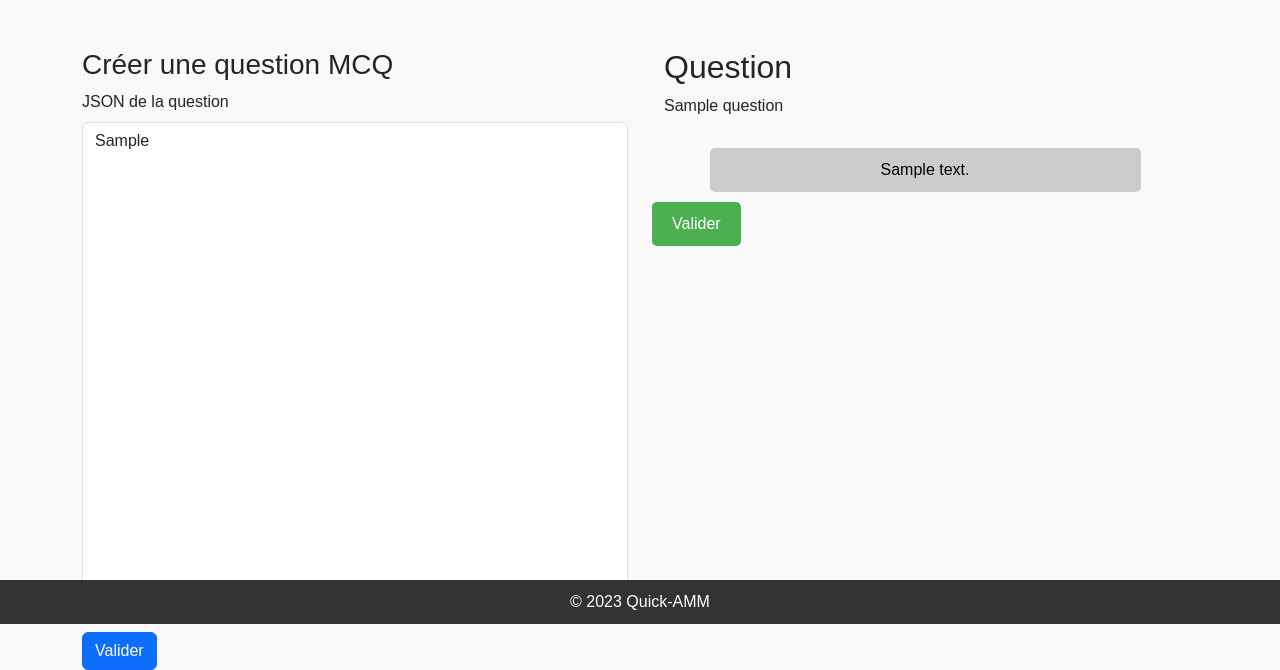
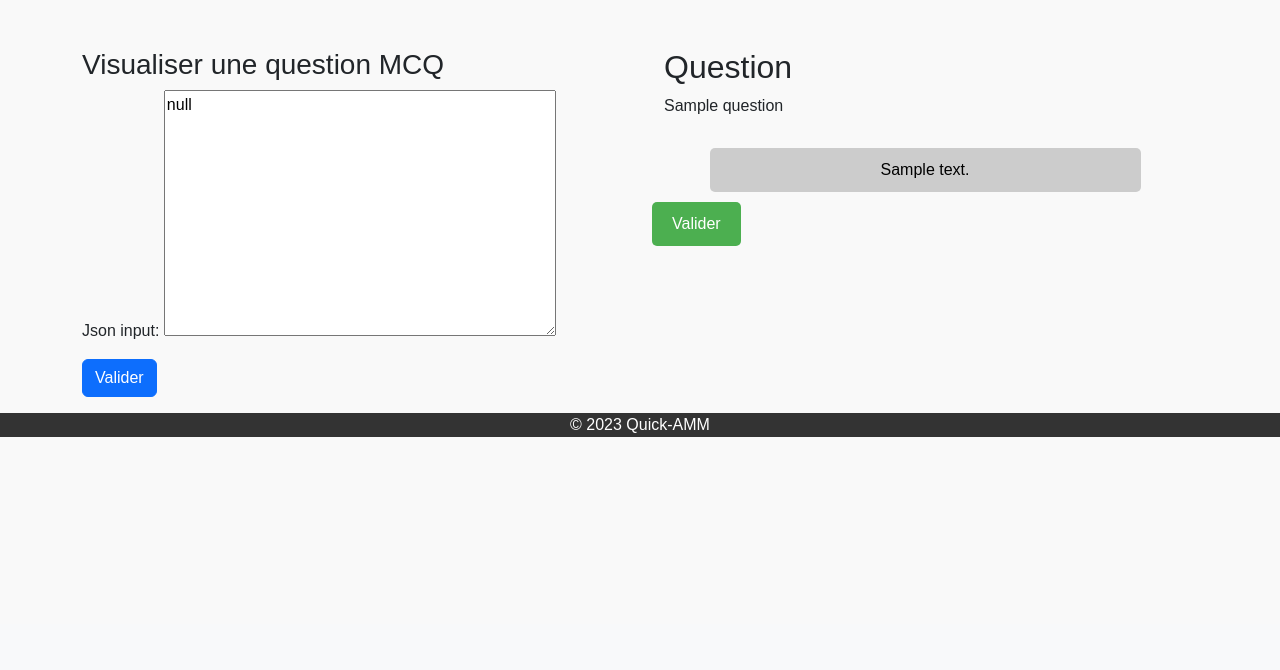
Before and after one commit to Renaud-D-Harreville/quickamm, a Django app: template src/django_apps/qcm/templates/qcm/mcq-viewer.html in a window 1280 px wide. Shown: the part 176-846 px from the top of the page. After the commit the page ends 613 px from the top, so only its background shows below. Run offline with Django 4.2, Linux system fonts and the light colour scheme; tables that the repository leaves empty hold one stand-in row (values such as "Sample post"); the template is opened without the code that fills it: values that come from a table or form of the project are taken from there, most other values are stand-ins (such as "Sample title", 1, 10 or a date in 2020); parts of the project's set-up code (start-up, migrations or seed data) failed here and were passed over.

Commit message:
Adding a view for visualize an mcq question

```diff
--- a/requirements.txt
+++ b/requirements.txt
@@ -1,5 +1,4 @@
 pydantic
-# pillow
-# opencv-python
+markdown
 django
 numpy
--- a/src/django_apps/qcm/templates/qcm/base.html
+++ b/src/django_apps/qcm/templates/qcm/base.html
@@ -42,6 +42,8 @@
       !!!! Here is the body section !!!!
   -->
 {% endblock %}
+<p></p>
+<p></p>
 <footer>
   © 2023 Quick-AMM
 </footer>
@@ -64,10 +66,6 @@
         background-color: #333;
         color: #fff;
         text-align: center;
-        padding: 10px 0;
-        position: fixed;
-        width: 100%;
-        bottom: 0;
     }
     input[type="submit"] {
     background-color: #f0f0f0;
--- a/src/django_apps/qcm/templates/qcm/mcq-viewer.html
+++ b/src/django_apps/qcm/templates/qcm/mcq-viewer.html
@@ -5,12 +5,12 @@
     <div class="row">
         <!-- Colonne gauche - Formulaire JSON -->
         <div class="col-md-6">
-            <h3>Créer une question MCQ</h3>
+            <h3>Visualiser une question MCQ</h3>
             <form method="POST" action="">
                 {% csrf_token %}
                 <div class="mb-3">
-                    <label for="json_input" class="form-label">JSON de la question</label>
-                    <textarea id="json_input" name="json_input" class="form-control" rows="20">{{ json_input|default_if_none:'' }}</textarea>
+                    {{ form.json_input.label_tag }}
+                    {{ form.json_input }}
                 </div>
                 <button type="submit" class="btn btn-primary">Valider</button>
             </form>
--- a/src/django_apps/qcm/templates/qcm/question/mcq.html
+++ b/src/django_apps/qcm/templates/qcm/question/mcq.html
@@ -1,3 +1,4 @@
+{% load mcq_filter %}
 <div id="question-mcq">
   <div class="container">
     <div class="row">
@@ -37,7 +38,10 @@
           </div>
           <div class="row">
             <div class="col-12">
-              <div id="description-{{ forloop.counter }}" class="collapse">{{ option.explanation }}</div>
+              <div id="description-{{ forloop.counter }}" class="collapse">
+                <span>{{ option.explanation|markdown_to_html }}</span>
+              </div>
+
             </div>
           </div>
         </div>
@@ -48,19 +52,29 @@
   <div class="long-explanation">
     <!-- Texte collapsible -->
     <div id="collapseText" class="collapse">
-      {{ question.description }}
+      <span>{{ question.description|markdown_to_html }}</span>
+      {% if question.references %}
+        <h2> Réferences : </h2>
+        {% for reference in question.references %}
+          <p>{{ reference|ref_to_html }}</p>
+        {% endfor %}
+      {% endif %}
     </div>
     <!-- Texte aperçu (visible par défaut) -->
     <div id="previewText" class="text-preview">
-      {{ question.description }}
+      <span>{{ question.description|markdown_to_html }}</span>
+      {% if question.references %}
+        <h2> Réferences : </h2>
+        {% for reference in question.references %}
+          <p>{{ reference|ref_to_html }}</p>
+        {% endfor %}
+      {% endif %}
     </div>
     <!-- Bouton pour basculer entre l'aperçu et le texte complet -->
     <button class="btn btn-link mt-2 p-0" id="toggleButton">
       Lire plus...
     </button>
   </div>
-
-
 
 
 </div>
@@ -202,12 +216,14 @@
             button.style.display = 'inline-block';
         });
     }
+
     function dislpayLongExplanation() {
         const collapseButtons = document.querySelectorAll('.long-explanation');
         collapseButtons.forEach(button => {
             button.classList.add('visible');
         });
     }
+
     function validateAnswers() {
         const form = document.getElementById('question-form');
         const selectedOptions = Array.from(form.elements['option'])
--- /dev/null
+++ b/src/django_apps/qcm/templatetags/mcq_filter.py
@@ -0,0 +1,37 @@
+import markdown
+from django import template
+from django.utils.safestring import mark_safe
+from qa.mcq_db.models import AbstractReference
+
+register = template.Library()
+
+
+@register.filter
+def markdown_to_html(markdown_text):
+    """
+    Convert Markdown text to HTML with support for extended syntax,
+    and mark the result as safe to prevent escaping.
+    """
+    if markdown_text is None:
+        return ""
+
+    extensions = [
+        'markdown.extensions.tables',
+        'markdown.extensions.fenced_code',
+        'markdown.extensions.codehilite',
+        'markdown.extensions.toc',
+        'markdown.extensions.nl2br',
+        'markdown.extensions.sane_lists',
+        'markdown.extensions.footnotes'
+    ]
+
+    # Use markdown to convert text to HTML
+    html = markdown.markdown(markdown_text, extensions=extensions)
+
+    # Mark the resulting HTML as safe
+    return mark_safe(html)
+
+@register.filter
+def ref_to_html(reference: AbstractReference):
+    html = reference.to_html()
+    return mark_safe(html)
--- a/src/django_apps/qcm/views/mcq_viewer.py
+++ b/src/django_apps/qcm/views/mcq_viewer.py
@@ -2,46 +2,40 @@ import json
 from django.shortcuts import render
 from django.views import View
 from django.http import JsonResponse
-from qa.mcq_db.models import MCQData  # Assurez-vous que MCQData est bien accessible depuis ce fichier.
+from qa.mcq_db.models import MCQData
 
 from django import forms
 
 
 class MCQCreatorForm(forms.Form):
-    json_input = forms.CharField(
-        label="JSON de la question",
-        widget=forms.Textarea(attrs={'rows': 20, 'class': 'form-control'}),
-        help_text="Entrez le JSON correspondant à un objet MCQData."
-    )
+    json_input = forms.JSONField()
 
 
 class MCQModelViewer(View):
     template_name = 'qcm/mcq-viewer.html'
 
     def get(self, request):
-        """
-        Affichage de la page avec un formulaire vide.
-        """
-        return render(request, self.template_name, context={"json_input": None, "question": None})
+        form = MCQCreatorForm()  # Initialisation d'un formulaire vide
+        context = {"form": form, "json_input": None, "question": None}
+        return render(request, self.template_name, context=context)
 
     def post(self, request):
         """
-        Validation du JSON soumis. Si le JSON est valide, il est transformé en un objet MCQData.
-        Sinon, un message d'erreur est affiché.
+        Validation du JSON soumis via le formulaire MCQCreatorForm.
+        Affiche les erreurs de validation si le JSON est invalide.
         """
-        json_input = request.POST.get("json_input", "").strip()
-        context = {"json_input": json_input, "question": None}
+        form = MCQCreatorForm(request.POST)
+        context = {"form": form, "question": None}
 
-        # Validation et conversion du JSON.
-        if json_input:
+        if form.is_valid():
             try:
-                data = json.loads(json_input)
+                data = form.cleaned_data["json_input"]
                 # Conversion du dictionnaire JSON en un objet MCQData.
                 question = MCQData(**data)
                 context["question"] = question
                 json_question = question.model_dump_json()
                 context["json_question"] = json_question
-            except (json.JSONDecodeError, TypeError, ValueError) as e:
-                context["error"] = f"Erreur de validation du JSON : {str(e)}"
+            except (TypeError, ValueError) as e:
+                form.add_error("json_input", f"Erreur de validation des données : {str(e)}")
 
         return render(request, self.template_name, context)
```
Also changed, not shown: src/qa/mcq_db/models.py (+27 -1 lines), src/django_apps/qcm/templatetags/__init__.py (added). Lines whose indentation alone changed are shown as unchanged.
